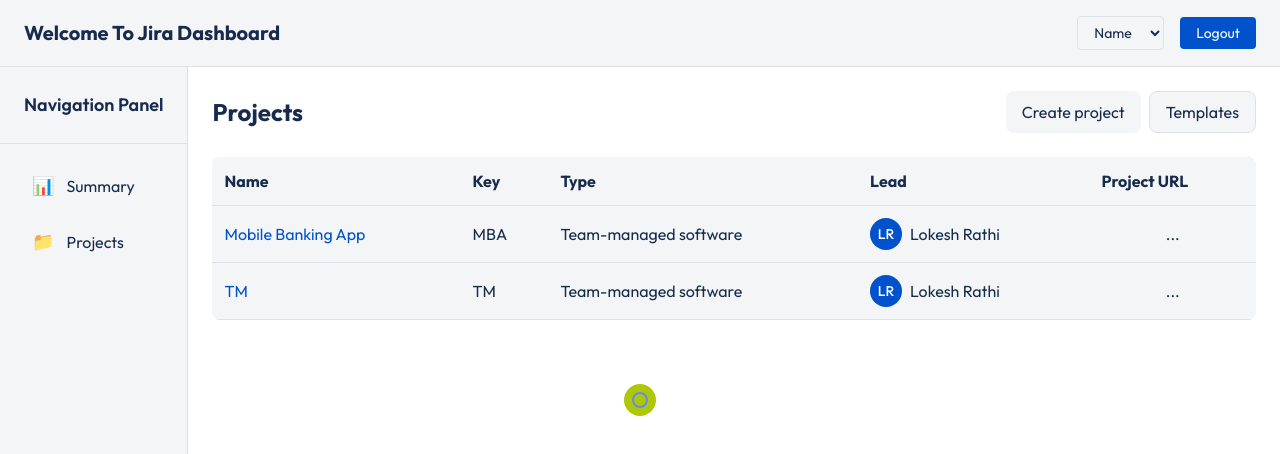
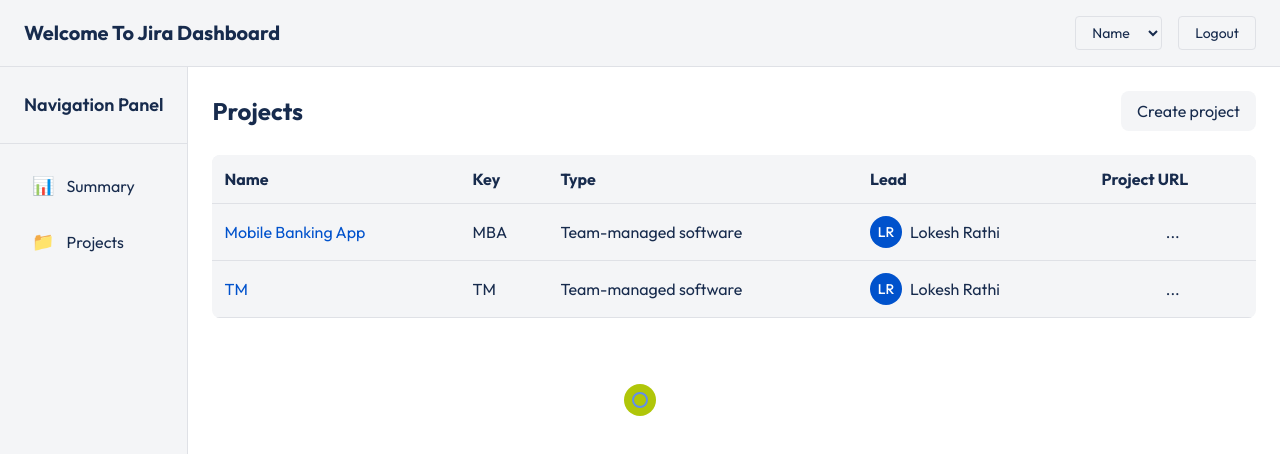
Before and after one commit to L-O-R/jira_mock, a React (Vite) app: page /Dashboard/overview in a window 1280 px wide. Shown: the top 454 px of the page. Built offline with nearby package versions, Linux system fonts and the light colour scheme; sample sign-in values are in the browser's storage.

Commit message:
fixed ui

```diff
--- a/src/components/Auth/ProtectedRoute.jsx
+++ b/src/components/Auth/ProtectedRoute.jsx
@@ -1,4 +1,3 @@
-import React from "react";
 import { Navigate } from "react-router-dom";
 
 const ProtectedRoute = ({ children }) => {
--- a/src/components/dashboard/Header.jsx
+++ b/src/components/dashboard/Header.jsx
@@ -16,8 +16,8 @@
   };
 
   return (
-    <header className="bg-[var(--color-surface)] text-[var(--color-text)] border-b border-[var(--color-border)] px-6 py-4">
-      <div className="container mx-auto flex items-center justify-between">
+    <header className="bg-surface text-text border-b border-border px-6 py-4">
+      <div className=" flex items-center justify-between">
         <div>
           <h1 className="text-xl font-bold">
             Welcome To Jira Dashboard
@@ -25,14 +25,14 @@
         </div>
 
         <nav className="flex items-center space-x-4">
-          <select className="bg-transparent border border-[var(--color-border)] rounded px-3 py-1.5 text-sm focus:outline-none focus:ring-2 focus:ring-[var(--color-primary)] cursor-pointer">
+          <select className="bg-transparent border border-border rounded px-3 py-1.5 text-sm focus:outline-none focus:ring-2 focus:ring-primary cursor-pointer">
             <option value="">Name</option>
             <option value="profile">Profile</option>
           </select>
 
           <button
             onClick={handleLogout}
-            className="bg-[var(--color-primary)] text-white px-4 py-1.5 rounded text-sm hover:bg-[var(--color-secondary)] transition-colors focus:outline-none focus:ring-2 focus:ring-offset-2 focus:ring-[var(--color-primary)]">
+            className="bg-surface border border-border cursor-pointer text-text px-4 py-1.5 rounded text-sm hover:bg-secoundary transition-colors focus:outline-none focus:ring-2 focus:ring-offset-2 focus:ring-primary">
             Logout
           </button>
         </nav>
--- a/src/components/dashboard/ProjectOverview.jsx
+++ b/src/components/dashboard/ProjectOverview.jsx
@@ -25,9 +25,6 @@
         <div className="flex gap-2">
           <button className="px-4 py-2 bg-surface text-text rounded-lg">
             Create project
-          </button>
-          <button className="px-4 py-2 bg-surface text-text rounded-lg border border-border">
-            Templates
           </button>
         </div>
       </div>
```
